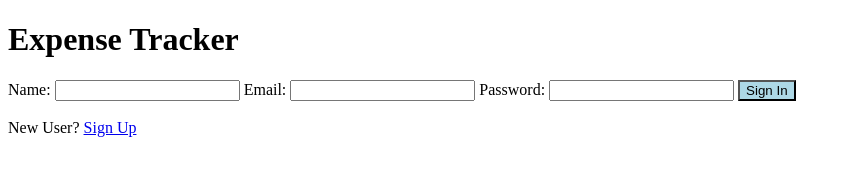
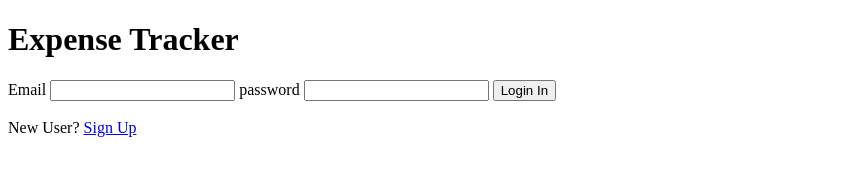
Before and after one commit to mshashikanthreddy/expensetracker, a website: page views/user.html in a window 1280 px wide. Shown: the whole page, without its empty margins (0-851 px from the left). Drawn offline with nearby package versions, Linux system fonts and the light colour scheme.

Commit message:
login - frontend

```diff
--- a/views/user.html
+++ b/views/user.html
@@ -3,22 +3,24 @@
 <head>
     <meta charset="UTF-8">
     <meta name="viewport" content="width=device-width, initial-scale=1.0">
-    <title>Expense Tracker</title>
+    <title>Document</title>
 </head>
 <body>
     <div>
         <h1>Expense Tracker</h1>
-        <form onsubmit="registerUser(event)">
-        <label>Name:</label>
-        <input type="text" id="username" name="username" required>
-        <label>Email:</label>
-        <input type="text" id="email" name="email" required>
-        <label>Password:</label>
-        <input type="password" id="password" name="password" required>
-        <button style="background-color:lightblue;">Sign In</button><br><br>
-    </form>
-    <label>New User?</label>
-    <a href="registerpage">Sign Up</a>
+    </div>
+    <div>
+        <form onsubmit="loginUser(event)">
+            <label>Email</label>
+            <input type="email" id="mail" name="mail" required>
+            <label>password</label>
+            <input type="password" id="password" name="password">
+            <button>Login In</button><br><br>
+        </form>
+        <div>
+        <label>New User?</label>
+        <a href="../views/register.html">Sign Up</a>
+        </div>
     </div>
     <script src="https://cdnjs.cloudflare.com/ajax/libs/axios/1.5.1/axios.min.js"></script>
     <script src="user.js"></script>
--- a/views/user.js
+++ b/views/user.js
@@ -1,44 +1,24 @@
-async function registerUser(event) {
+async function loginUser(event){
 
     event.preventDefault();
 
-    const name = event.target.username.value ;
-    const email = event.target.email.value ;
-    const password = event.target.password.value ;
+    const email = event.target.mail.value;
+    const password = event.target.password.value;
 
     const user = {
 
-        name ,
-        email ,
+        email,
         password
     }
 
-    try {
+    try{
 
-        const response = await axios.get("http://localhost:3000/user/check-user")
+        const response = await axios.post("http://localhost:3000/user/login",user)
 
-       for(let i=0;i<response.data.length;i++)
-       {
+        alert(response.data.message);
 
-
-        if(response.data[i].name == user.name || response.data[i].email == user.email)
-        {
-            alert('User already Exist');
-            return;
-        }
-        }
-
-        try{
-             const response = await axios.post("http://localhost:3000/user/signUp",user)
-                 console.log(response);
-            }
-        catch(err){
-            console.log(err);
-        }
     }
-    catch(err){
-        console.log(err);
+    catch(err) {
+        alert(err.message);
     }
-
-
 }
```
